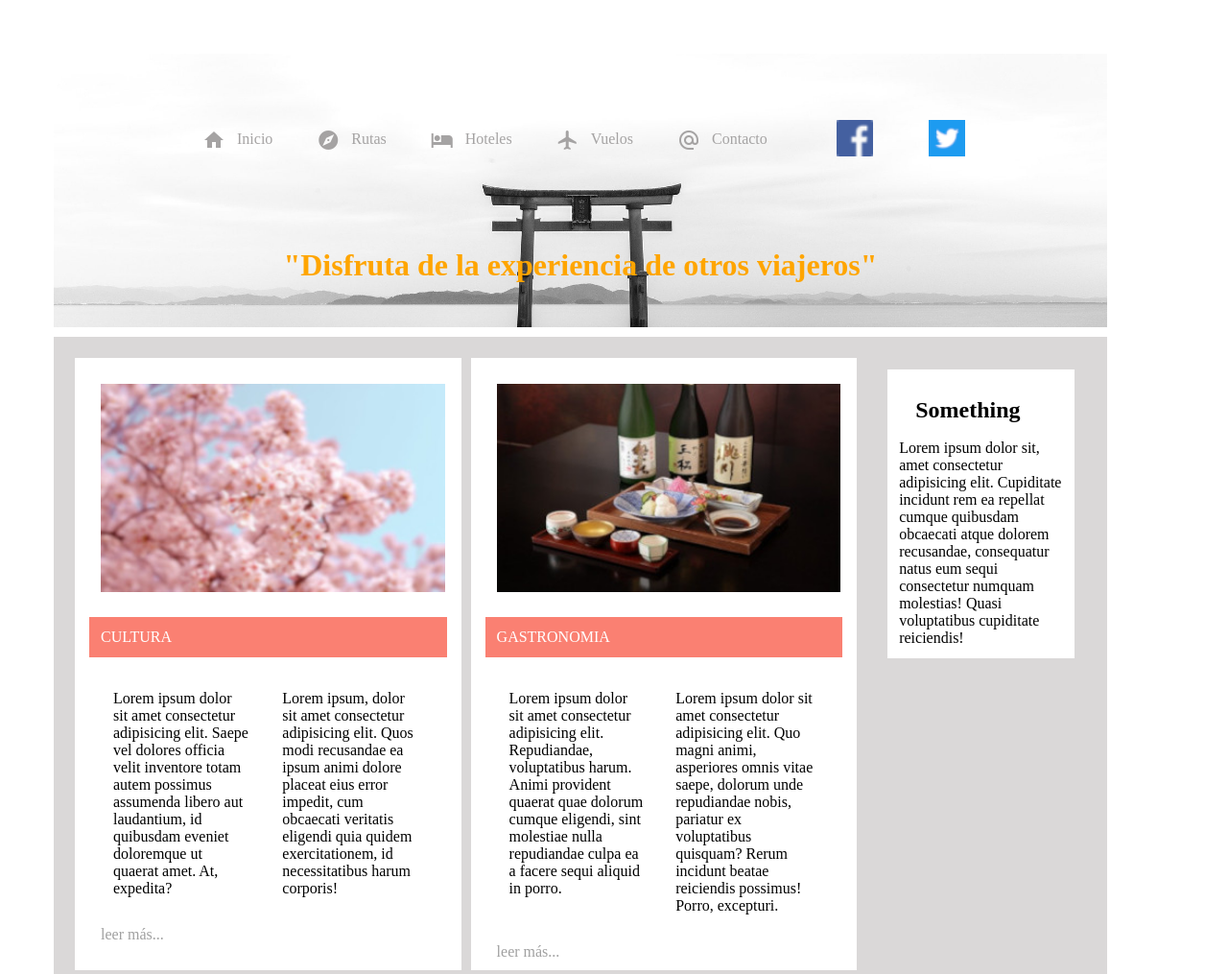
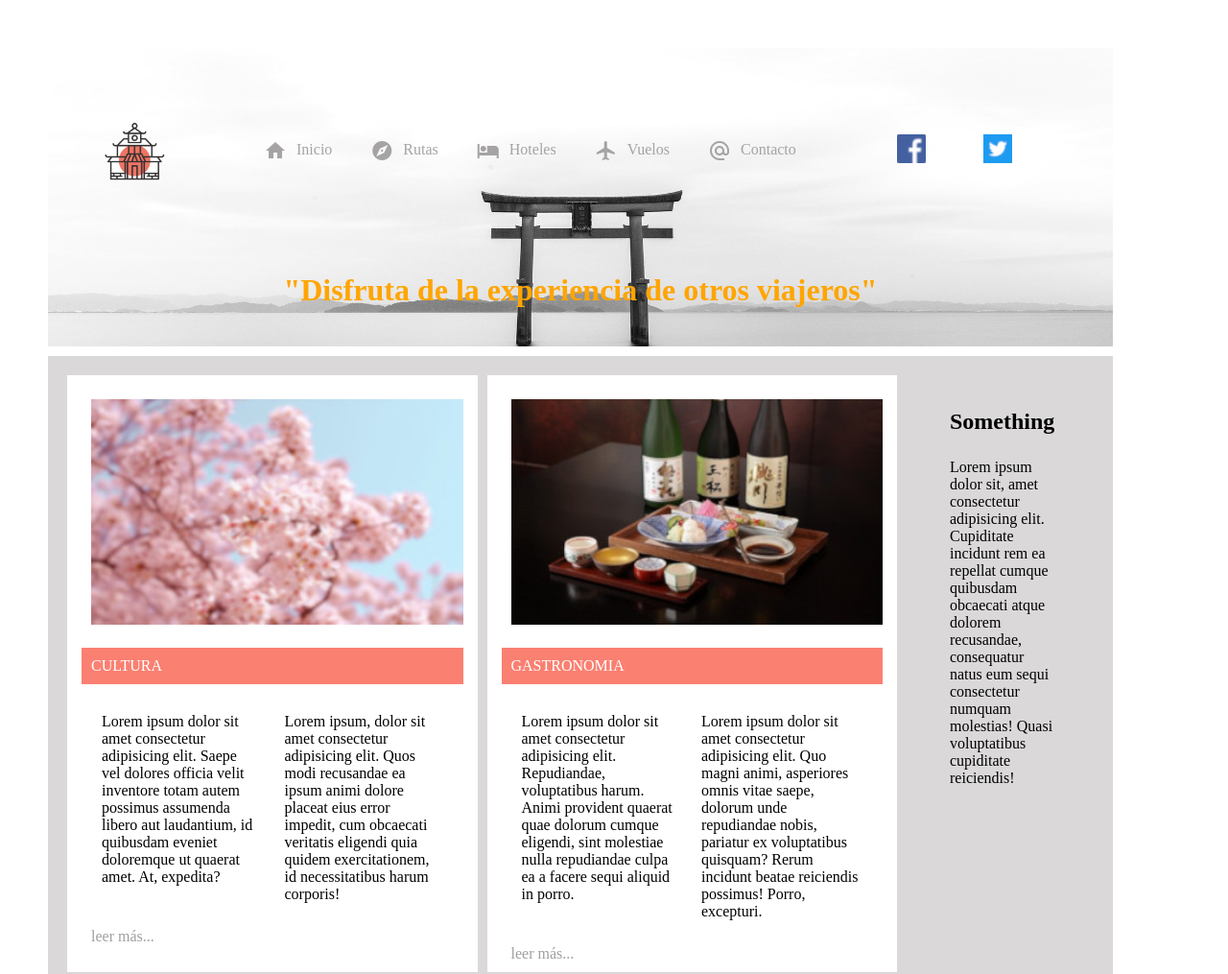
Before and after one commit to xvrmas/ITAcademy-Vue, a plain HTML site: page Nivell_2/Exercici_5_nivell_2/index.html in a window 1280 px wide. Shown: the top 1015 px of the page at 96% size. Drawn offline with Linux system fonts and the light colour scheme.

Commit message:
afegeixo log al header

```diff
--- a/Nivell_2/Exercici_5_nivell_2/index.html
+++ b/Nivell_2/Exercici_5_nivell_2/index.html
@@ -15,6 +15,7 @@
         <header class="header">
             <div class="menu">
                 <div class="logo">
+                    <img src="images/logo.png" alt="dibujo de un templo japones">
                 </div>
                 <div class="nav">
                     <a href="#"><span class="material-icons alinear">home</span>Inicio</a>
@@ -96,20 +97,25 @@
                     <a href="#">leer más...</a>
 
                 </div>
-                <nav class="navegacio"></nav>
+                <nav class="navegacio">
+                    <p>Lorem ipsum dolor sit amet consectetur adipisicing elit. Ratione dolores unde consectetur nihil amet expedita et dolor quibusdam molestias, accusamus similique reiciendis officiis!</p>
+                </nav>
             </div>
 
             <aside class="aside">
                 <div class="publicitat">
                     <h2>Something</h2>
-                    Lorem ipsum dolor sit, amet consectetur adipisicing elit. Cupiditate incidunt rem ea repellat cumque
+                   <p> Lorem ipsum dolor sit, amet consectetur adipisicing elit. Cupiditate incidunt rem ea repellat cumque
                     quibusdam obcaecati atque dolorem recusandae, consequatur natus eum sequi consectetur numquam
-                    molestias! Quasi voluptatibus cupiditate reiciendis!
+                    molestias! Quasi voluptatibus cupiditate reiciendis!</p>
                 </div>
             </aside>
+
         </section>
-        <footer class="footer">
-            <nav class="peu"></nav>
+        <footer>
+            <nav class="peu">
+                <h6><span class="material-icons-outlined">copyright</span>2021 Japan Tourism</h6>
+            </nav>
         </footer>
     </div>
 </body>
--- a/Nivell_2/Exercici_5_nivell_2/style.css
+++ b/Nivell_2/Exercici_5_nivell_2/style.css
@@ -1,6 +1,6 @@
 *{
     margin: 5px;
-    padding: 12px;
+    padding: 10px;
     max-width:1200px;
     box-sizing: border-box;
 }
@@ -19,15 +19,22 @@
     .menu{
         display: flex;
         flex-wrap: nowrap;
-        align-items: center;
+        align-items:center;
     }
 
     .logo{
-        height:100px;
+        display: flex;
+        justify-items: center;
+        flex-wrap: nowrap;
     }
+   .logo img{
+       width: 90px;
+       height: auto;
+   }
    .nav {
+       display: flex;
         justify-content: space-around;
-        padding-left: 60px;
+        padding: 40px;
 
    }
    .nav a{
@@ -45,12 +52,16 @@
        color: black;
    }
     .social{
-      padding: 1px;
-      display: flex;
-      justify-items: flex-end;
-      flex-wrap: nowrap;
+        display: flex;
+        justify-items: center;
+        flex-wrap: nowrap;
+    }
+    .social img{
+        width: 50px;
+       height: auto;
+    }
 
-    }
+
     .social a:hover{
         color: salmon;
     }
@@ -108,17 +119,11 @@
 
     flex: 1 1 auto;
 }
-    .publicitat{
-    background: white;
-    }
-.footer{
-    background: #000;
-    justify-content: center;
 
-}
     .peu{
-        background: yellow;
+        background: rgb(245, 244, 244);
         display: flex;
+        justify-content: space-around;
     }
 
 
```
